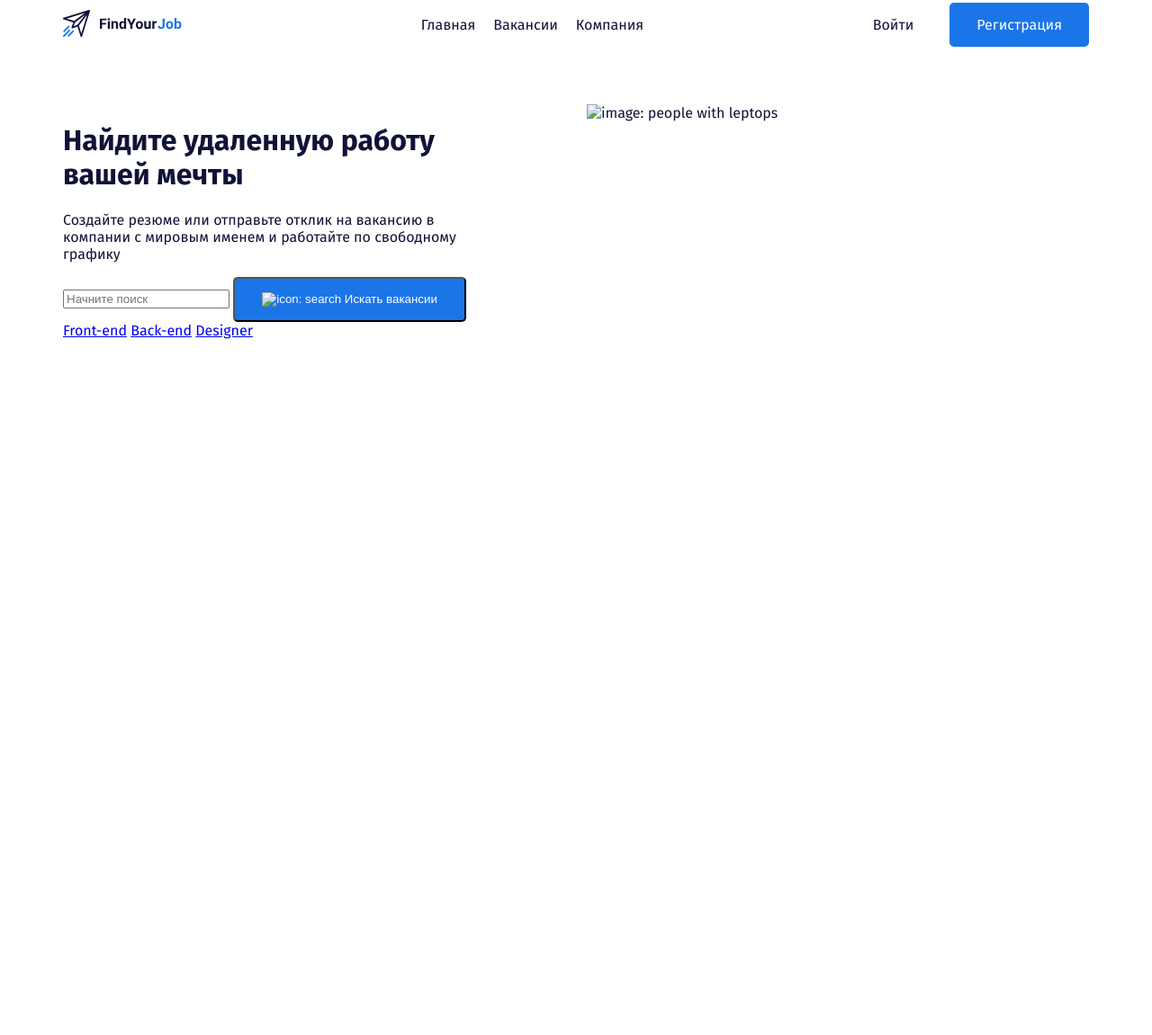
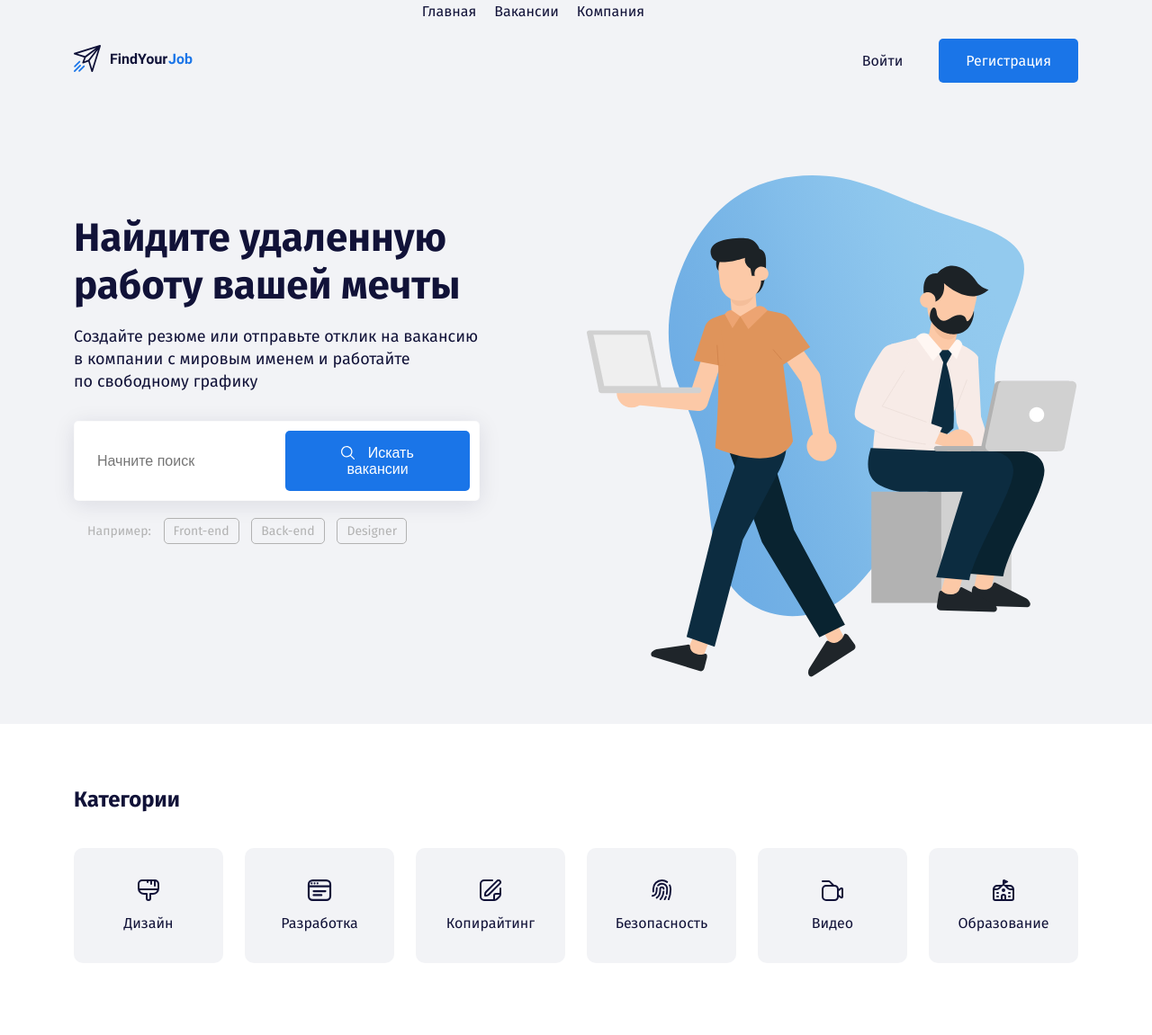
Before and after one commit to Toxoma/HeadHunter, a plain HTML site: page index.html in a window 1280 px wide. Shown: the part 13-1164 px from the top of the page at 90% size. Before the commit the page ends 800 px from the top, so only its background shows below. Drawn offline with Linux system fonts and the light colour scheme.

Commit message:
Add files via upload

```diff
--- a/index.html
+++ b/index.html
@@ -13,7 +13,7 @@
 </head>
 
 <body>
-    <header class="header">
+    <header class="header pb-5">
         <div class="container">
             <div class="row align-items-center py-3">
                 <div class="col-2">
@@ -40,17 +40,21 @@
                 <div class="col-5">
                     <h1 class="hero-title">Найдите удаленную работу вашей мечты</h1>
                     <p class="hero-text">
-                            Создайте резюме или отправьте отклик на вакансию в компании с мировым именем и работайте по свободному графику
+                        Создайте резюме или отправьте отклик на вакансию в&nbsp;компании с мировым именем и работайте
+                        <br>по
+                        свободному
+                        графику
                     </p>
-                        <div class="input-group">
-                            <input type="text" class="input" placeholder="Начните поиск"/>
+                    <div class="input-group d-flex">
+                        <input type="text" class="input" placeholder="Начните поиск" />
                         <button class="button button-primary">
-                                <img src="img/search-icon.svg" alt="icon: search">
+                            <img src="img/search.svg" class="button-icon" alt="icon: search">
                             <span class="button-text">Искать вакансии</span>
                         </button>
                     </div>
                     <!-- /.input-group -->
                     <div class="tags-group">
+                        <span>Например:</span>
                         <a href="#" class="tag">Front-end</a>
                         <a href="#" class="tag">Back-end</a>
                         <a href="#" class="tag">Designer</a>
@@ -63,7 +67,73 @@
         </div>
         <!-- /.container -->
     </header>
+    <section class="section">
+        <div class="container">
+            <h2 class="section-title">Категории</h2>
+            <div class="row">
+                <div class="col">
+                    <a href="#" class="card d-flex flex-column align-items-center">
+                        <svg height="24px" class="card-icon">
+                            <use xlink:href="img/icons.svg#brush">
+                            </use>
+                        </svg>
+                        <span class="card-text">Дизайн</span>
+                        <!-- /.card-text -->
+                    </a>
 
+                    <!-- /.card -->
+                </div>
+                <!-- /.col -->
+                <div class="col">
+                    <a href="#" class="card d-flex flex-column align-items-center">
+                        <svg height="24px" class="card-icon">
+                            <use xlink:href="img/icons.svg#browser">
+                            </use>
+                        </svg>
+                        <span class="card-text">Разработка</span>
+                        <!-- /.card-text -->
+                    </a>
+                    <!-- /.card -->
+                </div>
+                <!-- /.col -->
+                <div class="col"><a href="#" class="card d-flex flex-column align-items-center"><svg height="24px"
+                            class="card-icon">
+                            <use xlink:href="img/icons.svg#edit"></use>
+                        </svg><span class="card-text">Копирайтинг</span>
+                        <!-- /.card-text --></a>
+                    <!-- /.card -->
+                </div>
+                <!-- /.col -->
+                <div class="col"><a href="#" class="card d-flex flex-column align-items-center"><svg height="24px"
+                            class="card-icon">
+                            <use xlink:href="img/icons.svg#fingerprint"></use>
+                        </svg><span class="card-text">Безопасность</span>
+                        <!-- /.card-text --></a>
+                    <!-- /.card -->
+                </div>
+                <!-- /.col -->
+                <div class="col"><a href="#" class="card d-flex flex-column align-items-center"><svg height="24px"
+                            class="card-icon">
+                            <use xlink:href="img/icons.svg#camera"></use>
+                        </svg><span class="card-text">Видео</span>
+                        <!-- /.card-text --></a>
+                    <!-- /.card -->
+                </div>
+                <!-- /.col -->
+                <div class="col"><a href="#" class="card d-flex flex-column align-items-center"><svg height="24px"
+                            class="card-icon">
+                            <use xlink:href="img/icons.svg#school"></use>
+                        </svg><span class="card-text">Образование</span>
+                        <!-- /.card-text --></a>
+                    <!-- /.card -->
+                </div>
+                <!-- /.col -->
+            </div>
+            <!-- /.row -->
+
+        </div>
+        <!-- /.container -->
+    </section>
 </body>
 
 </html>
--- a/styles/style.css
+++ b/styles/style.css
@@ -1,3 +1,8 @@
+*,
+*:before,
+*:after {
+    box-sizing: border-box;
+}
 body {
     background-color: rgb(255, 255, 255);
     font-family: "Fira Sans", sans-serif;
@@ -20,6 +25,8 @@ body {
 .button {
     text-decoration: none;
     display: inline-block;
+    border: none;
+    font-size: 16px;
 }
 .button-link {
     color: #111238;
@@ -32,3 +39,89 @@ body {
     color: rgb(255, 255, 255);
     padding: 15px 30px;
 }
+.button-icon {
+    vertical-align: middle;
+    margin-right: 10px;
+}
+.button-text {
+    vertical-align: middle;
+}
+.hero-title {
+    font-size: 44px;
+    line-height: 53px;
+    margin-bottom: 15px;
+    margin-top: 43px;
+}
+.hero-text {
+    font-size: 18px;
+    line-height: 140%;
+    margin-bottom: 30px;
+}
+.input-group {
+    background-color: #fff;
+    border: 1px solid rgba(209, 209, 209, 0.1);
+    box-shadow: 0px 4px 25px rgba(15, 17, 56, 0.1);
+    border-radius: 5px;
+    padding: 10px;
+    margin-bottom: 25px;
+}
+.input {
+    background-color: #fff;
+    border: none;
+    flex-grow: 1;
+    font-size: 16px;
+    line-height: 19px;
+    padding-left: 15px;
+}
+.input:focus {
+    outline: 1px dotted #666;
+}
+.tags-group {
+    padding-left: 15px;
+    color: #b2b2b2;
+    font-size: 14px;
+    line-height: 17px;
+}
+.tag {
+    color: #b2b2b2;
+    text-decoration: none;
+    padding: 5px 10px;
+    margin-left: 10px;
+    border: 1px solid #b2b2b2;
+    border-radius: 5px;
+}
+.header {
+    background: #f2f3f6;
+}
+.card-icon {
+    fill: #111238;
+    margin-bottom: 15px;
+    transition: fill 0.4s;
+}
+.card {
+    text-decoration: none;
+    color: #111238;
+    background-color: #f2f3f6;
+    border-radius: 10px;
+    padding: 35px;
+    transition: background-color 0.4s, color 0.4s;
+}
+.card:hover {
+    background-color: #1a75e8;
+    color: #fff;
+}
+.card:hover .card-icon {
+    fill: rgb(255, 255, 255);
+}
+.col {
+    width: 166px;
+    height: 128px;
+}
+.section {
+    padding-top: 70px;
+    padding-bottom: 80px;
+}
+.section-title {
+    margin-bottom: 40px;
+    margin-top: 0;
+}
```
Also changed, not shown: img/hero-image.svg (added), img/icons.svg (added), img/search.svg (added). Lines whose indentation alone changed are shown as unchanged.
